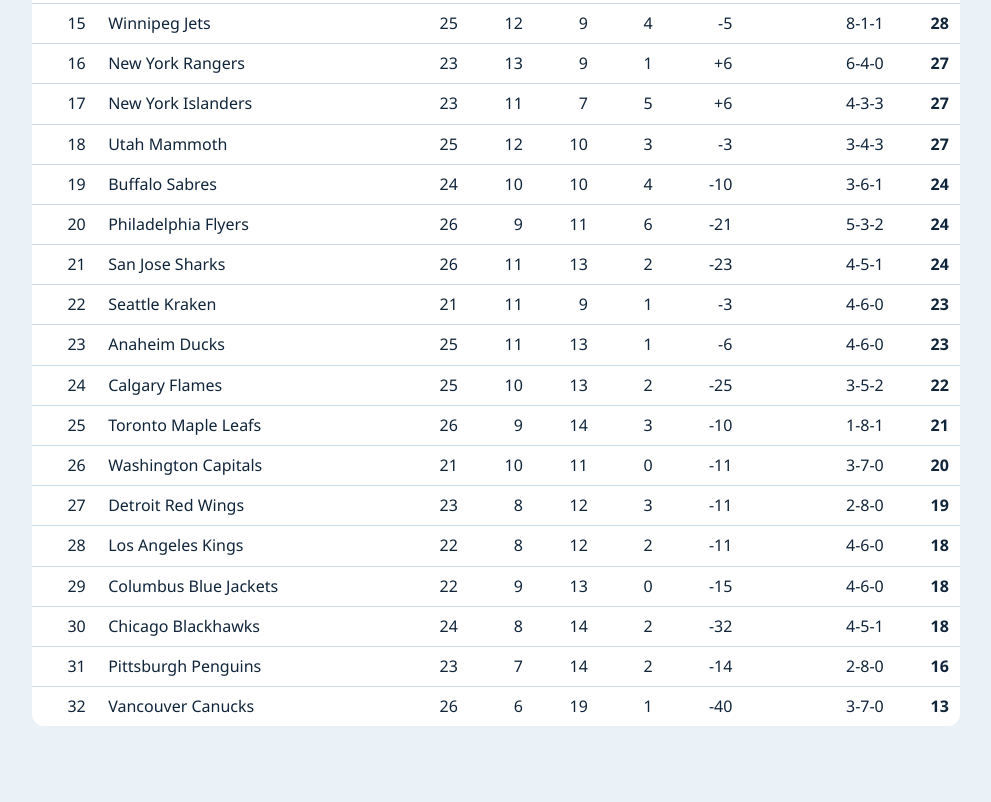
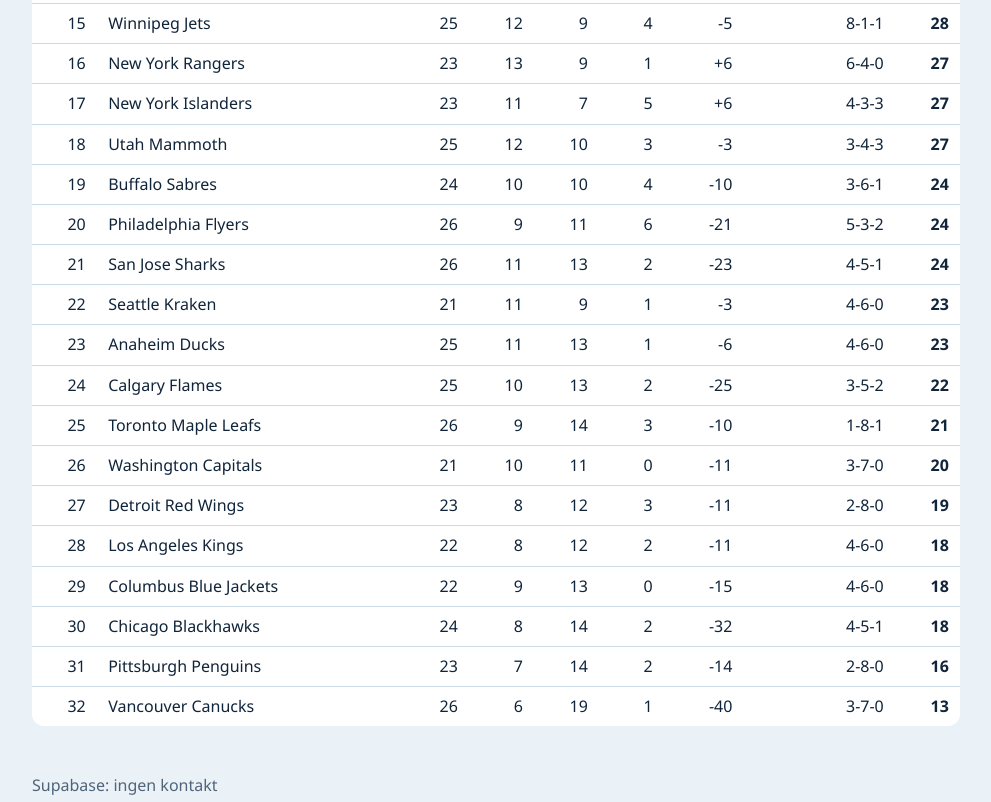
Before and after one commit to Viktordellborg/hockeytips, a plain HTML site: page index.html in a window 1280 px wide. Shown: the part 1615-2417 px from the top of the page, without its empty margins (144-1135 px from the left). Before the commit the page ends 2389 px from the top, so only its background shows below. Drawn offline with Linux system fonts and the light colour scheme; no server answers.

Commit message:
Add Supabase plan and connection check

```diff
--- a/index.html
+++ b/index.html
@@ -109,8 +109,10 @@
       <tbody id="standings"></tbody>
     </table>
   </div>
+  <p id="supabase-status">Kontrollerar Supabase …</p>
   </main>
 
+  <script src="supabase-config.js"></script>
   <script>
     // Text and points for each result in form.json. Both are used below.
     const RESULTS = {
@@ -264,8 +266,25 @@
       }
     }
 
+    // Step 1 test: asks Supabase's login service if it is up.
+    // The apikey header tells Supabase which project we belong to.
+    async function checkSupabase() {
+      const status = document.getElementById("supabase-status");
+      try {
+        const response = await fetch(SUPABASE_URL + "/auth/v1/health", {
+          headers: { apikey: SUPABASE_KEY },
+        });
+        if (!response.ok) throw new Error("HTTP " + response.status);
+        status.textContent = "Supabase: ansluten";
+      } catch (error) {
+        console.error(error);
+        status.textContent = "Supabase: ingen kontakt";
+      }
+    }
+
     showGames();
     showTable();
+    checkSupabase();
   </script>
 </body>
 </html>
--- /dev/null
+++ b/supabase-config.js
@@ -0,0 +1,5 @@
+// Supabase settings for the page.
+// The publishable (anon) key is meant to be public: it only allows what Row Level Security permits.
+// Never put the secret/service_role key here. The repo is public.
+const SUPABASE_URL = "https://xceimglpvnwygltmqdle.supabase.co";
+const SUPABASE_KEY = "sb_publishable_cRWfO91ICwkwEPcBBdGX2w_cFr8ZgUX";
```
Also changed, not shown: 1 other file.
